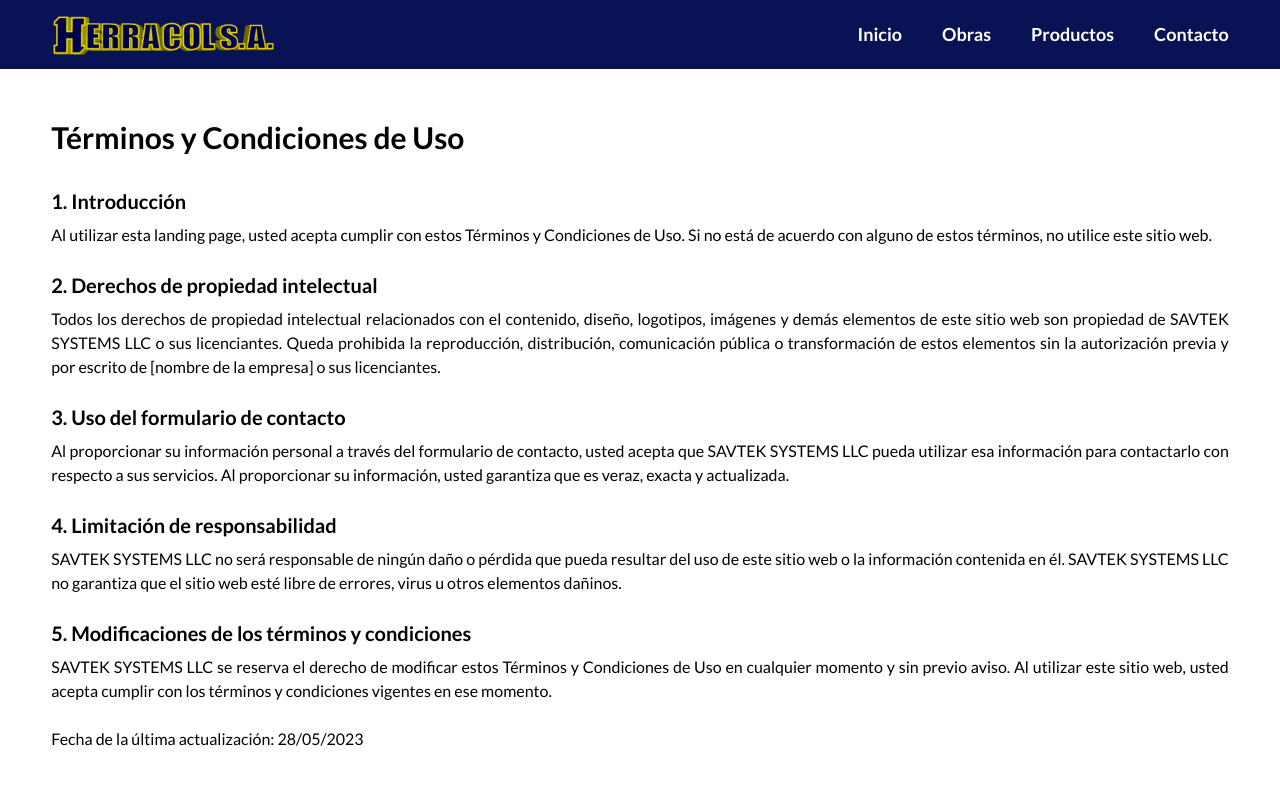
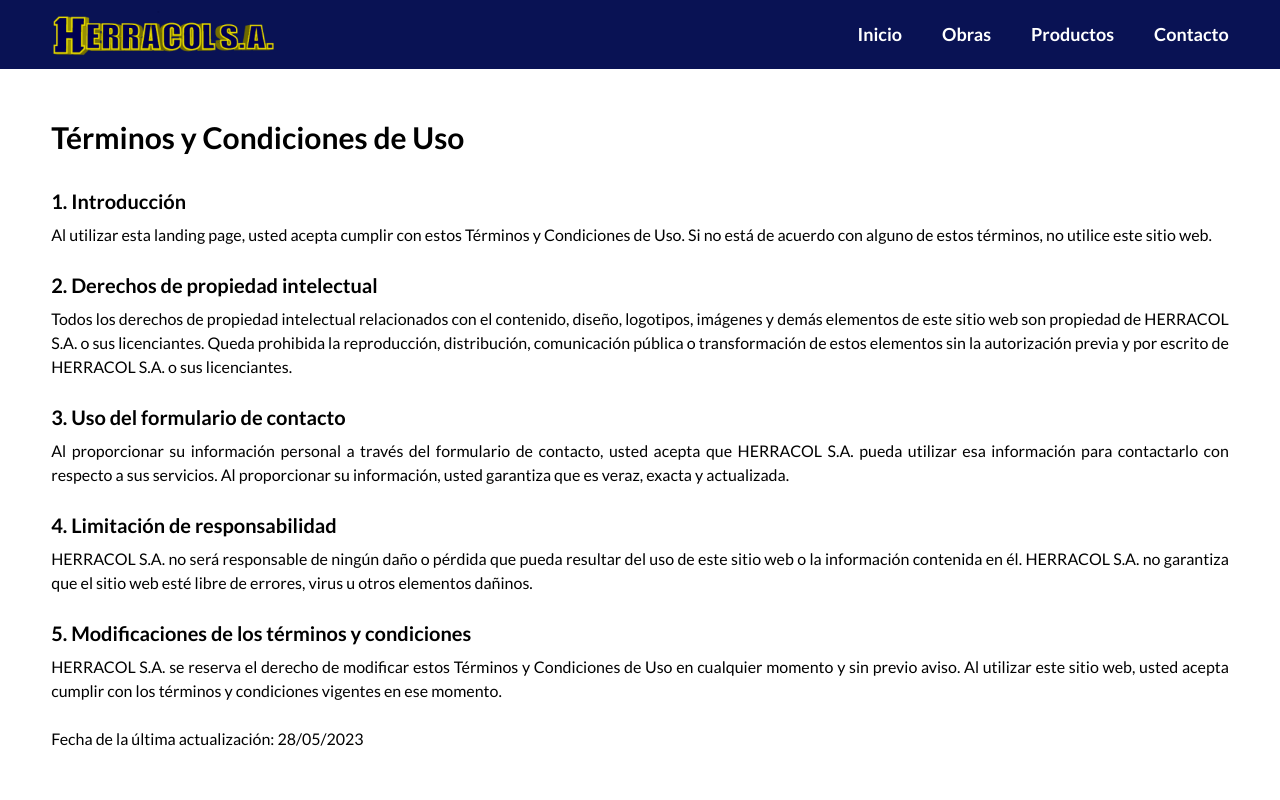
Before and after one commit to JamesLoor/herracol-app, a Next.js app: page /terminos-y-condiciones in a window 1280 px wide. Shown: the top 800 px of the page. Built offline with nearby package versions, Linux system fonts and the light colour scheme.

Commit message:
Fix social reason in terms and policy pages

```diff
--- a/src/app/politicas-de-privacidad/page.jsx
+++ b/src/app/politicas-de-privacidad/page.jsx
@@ -41,7 +41,7 @@ const policy = {
     {
       title: "5. Cambios en la política de privacidad",
       paragraph:
-        "SAVTEK SYSTEMS LLC se reserva el derecho de modificar esta Política de Privacidad en cualquier momento y sin previo aviso. Al utilizar este sitio web, usted acepta cumplir con la política de privacidad vigente en ese momento.",
+        "HERRACOL S.A. se reserva el derecho de modificar esta Política de Privacidad en cualquier momento y sin previo aviso. Al utilizar este sitio web, usted acepta cumplir con la política de privacidad vigente en ese momento.",
     },
     {
       title: "6. Uso de cookies",
--- a/src/app/terminos-y-condiciones/page.jsx
+++ b/src/app/terminos-y-condiciones/page.jsx
@@ -26,22 +26,22 @@ const terms = {
     {
       title: "2. Derechos de propiedad intelectual",
       paragraph:
-        "Todos los derechos de propiedad intelectual relacionados con el contenido, diseño, logotipos, imágenes y demás elementos de este sitio web son propiedad de SAVTEK SYSTEMS LLC o sus licenciantes. Queda prohibida la reproducción, distribución, comunicación pública o transformación de estos elementos sin la autorización previa y por escrito de [nombre de la empresa] o sus licenciantes.",
+        "Todos los derechos de propiedad intelectual relacionados con el contenido, diseño, logotipos, imágenes y demás elementos de este sitio web son propiedad de HERRACOL S.A. o sus licenciantes. Queda prohibida la reproducción, distribución, comunicación pública o transformación de estos elementos sin la autorización previa y por escrito de HERRACOL S.A. o sus licenciantes.",
     },
     {
       title: "3. Uso del formulario de contacto",
       paragraph:
-        "Al proporcionar su información personal a través del formulario de contacto, usted acepta que SAVTEK SYSTEMS LLC pueda utilizar esa información para contactarlo con respecto a sus servicios. Al proporcionar su información, usted garantiza que es veraz, exacta y actualizada.",
+        "Al proporcionar su información personal a través del formulario de contacto, usted acepta que HERRACOL S.A. pueda utilizar esa información para contactarlo con respecto a sus servicios. Al proporcionar su información, usted garantiza que es veraz, exacta y actualizada.",
     },
     {
       title: "4. Limitación de responsabilidad",
       paragraph:
-        "SAVTEK SYSTEMS LLC no será responsable de ningún daño o pérdida que pueda resultar del uso de este sitio web o la información contenida en él. SAVTEK SYSTEMS LLC no garantiza que el sitio web esté libre de errores, virus u otros elementos dañinos.",
+        "HERRACOL S.A. no será responsable de ningún daño o pérdida que pueda resultar del uso de este sitio web o la información contenida en él. HERRACOL S.A. no garantiza que el sitio web esté libre de errores, virus u otros elementos dañinos.",
     },
     {
       title: "5. Modificaciones de los términos y condiciones",
       paragraph:
-        "SAVTEK SYSTEMS LLC se reserva el derecho de modificar estos Términos y Condiciones de Uso en cualquier momento y sin previo aviso. Al utilizar este sitio web, usted acepta cumplir con los términos y condiciones vigentes en ese momento.",
+        "HERRACOL S.A. se reserva el derecho de modificar estos Términos y Condiciones de Uso en cualquier momento y sin previo aviso. Al utilizar este sitio web, usted acepta cumplir con los términos y condiciones vigentes en ese momento.",
     },
   ],
   date: "Fecha de la última actualización: 28/05/2023",
```
